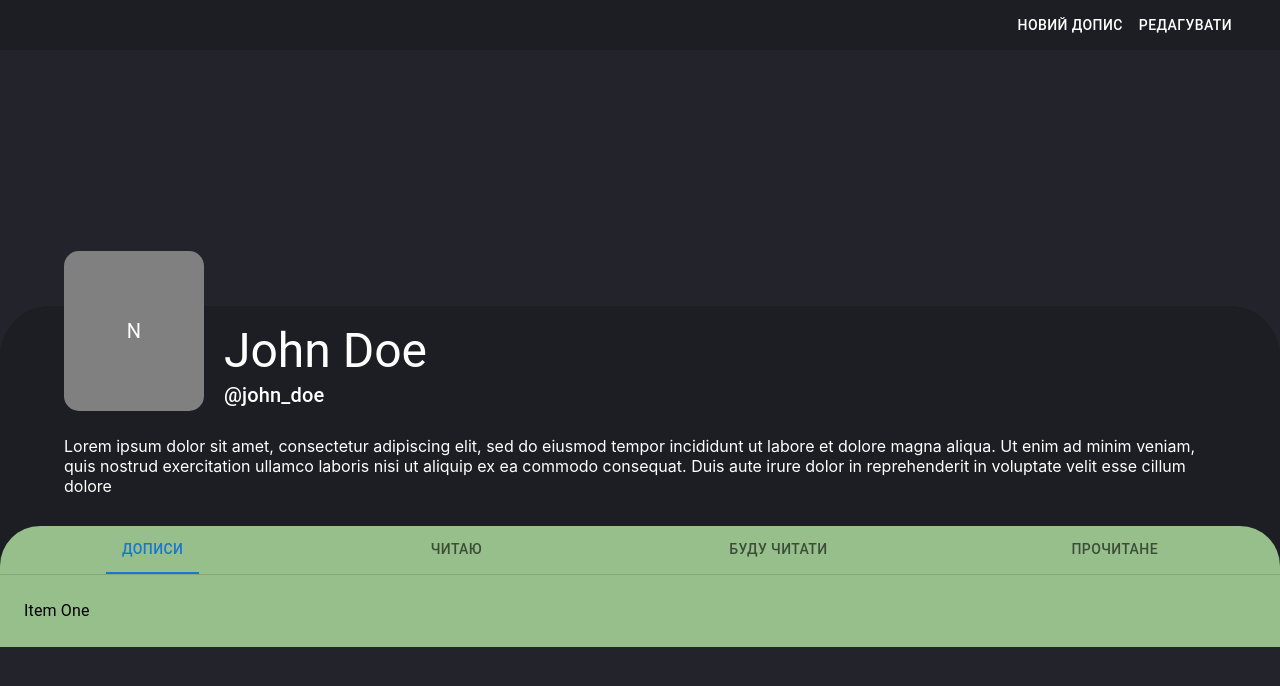
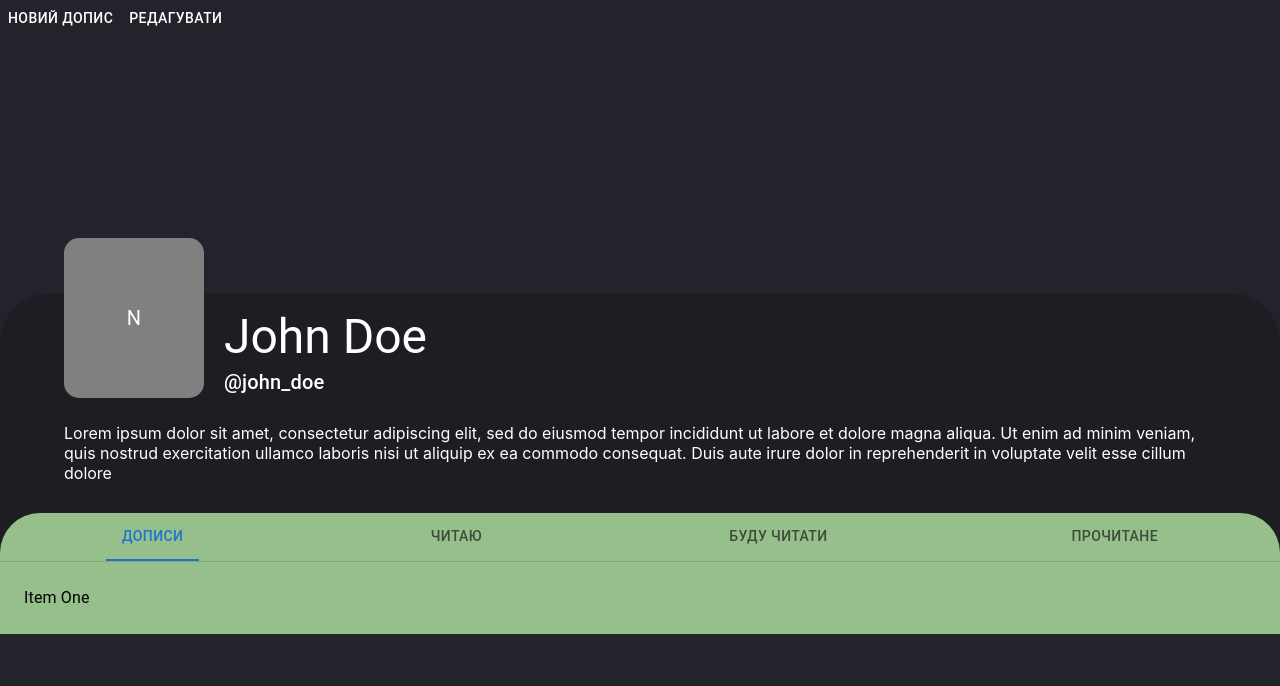
Before and after one commit to bookshelf-team/frontend, a React (Create React App) app: page /pages/userprofile in a window 1280 px wide. Shown: the top 686 px of the page. Built offline with nearby package versions, Linux system fonts and the light colour scheme.

Commit message:
small changes

```diff
--- a/src/pages/profileStyles.css
+++ b/src/pages/profileStyles.css
@@ -14,7 +14,7 @@ body{
     justify-content: space-around;
 }
 
-header{
+.profile-header{
     width: 100%;
     height: 50px;
     background-color:#1D1E23;
```
